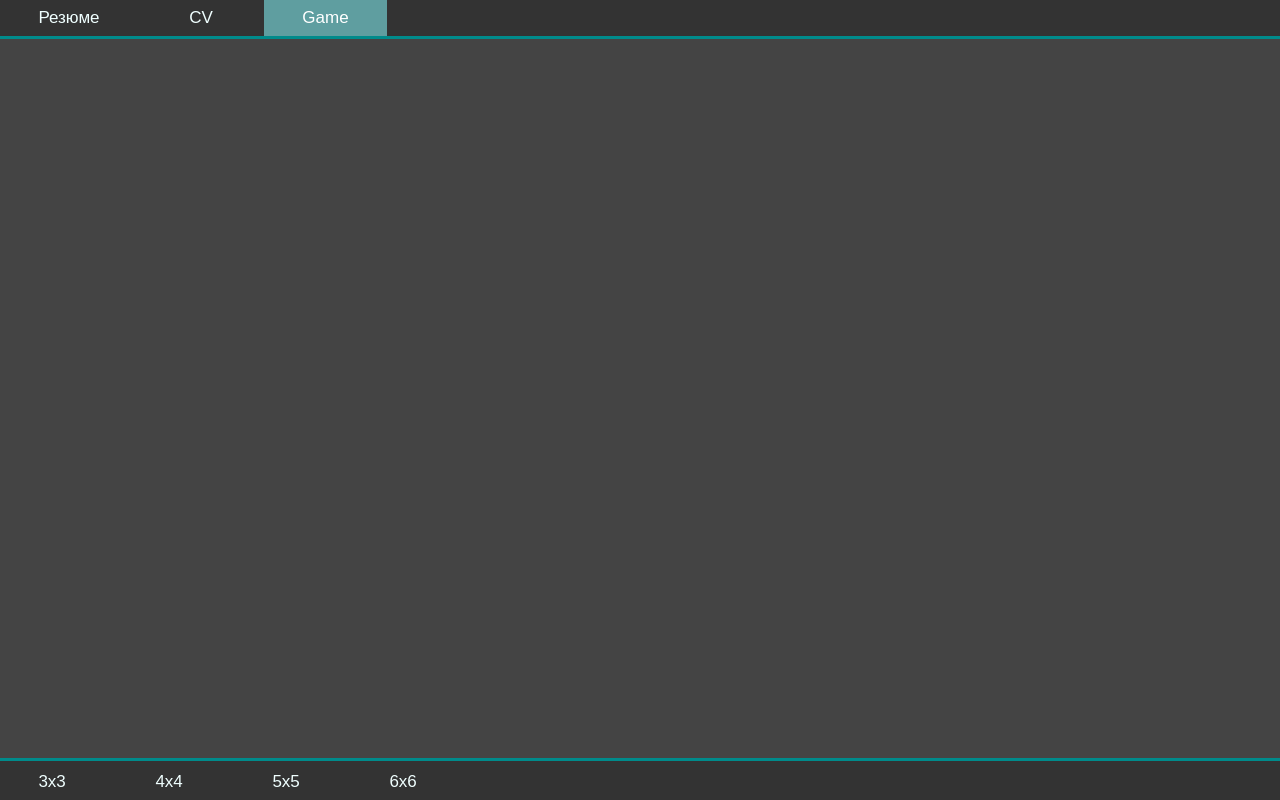
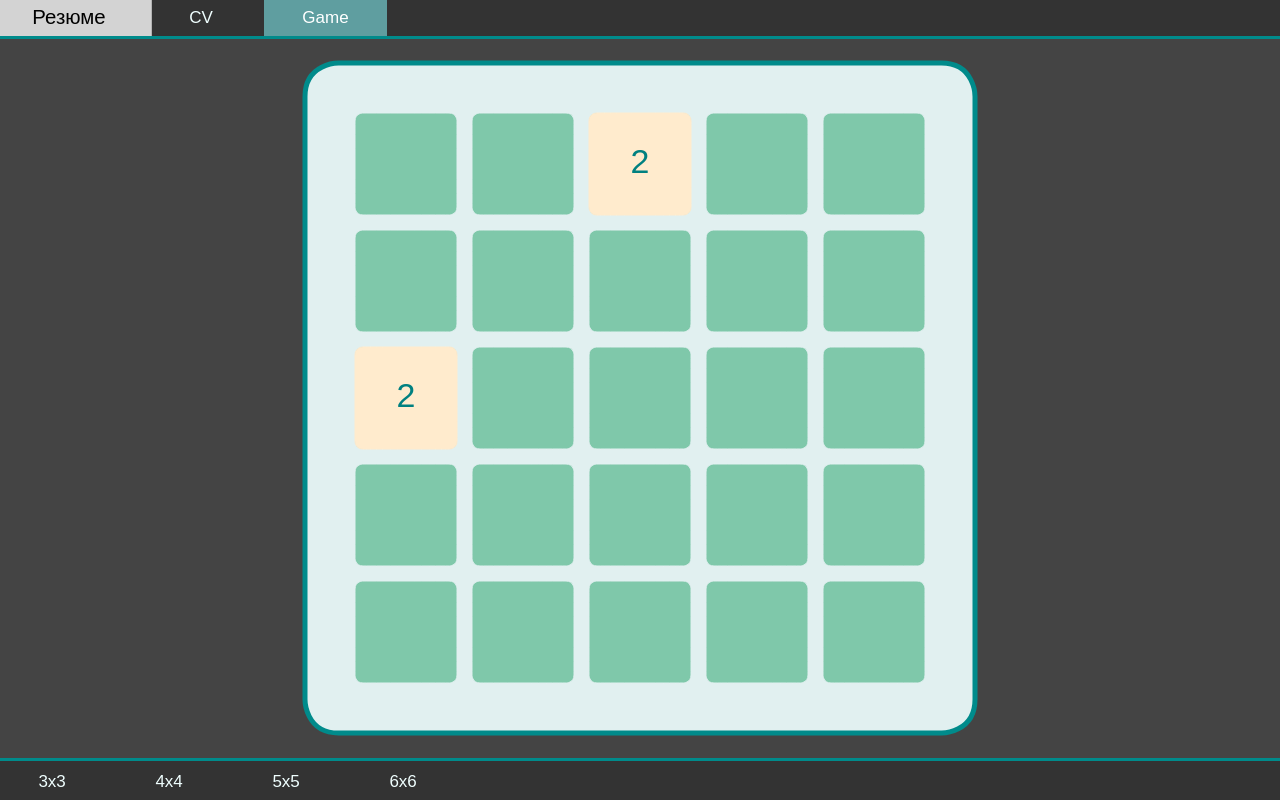
Before and after one commit to NotThatEasy/NotThatEasy.github.io, a plain HTML site: page index.html in a window 1280 px wide. Drawn offline with Linux system fonts and the light colour scheme.

Commit message:
Update index.html

```diff
--- a/index.html
+++ b/index.html
@@ -2,7 +2,7 @@
 <html>
     <head>
 
-        <script src = "scripts/page.js"></script>
+        <script src = "scripts/twomin.js"></script>
         <title>pet proj</title>
 
     </head>
```
